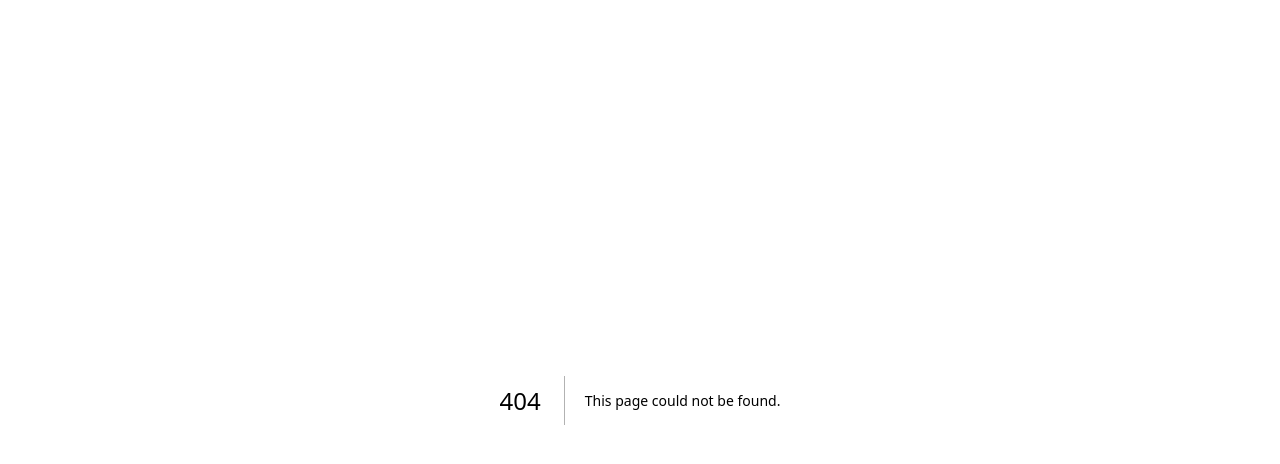
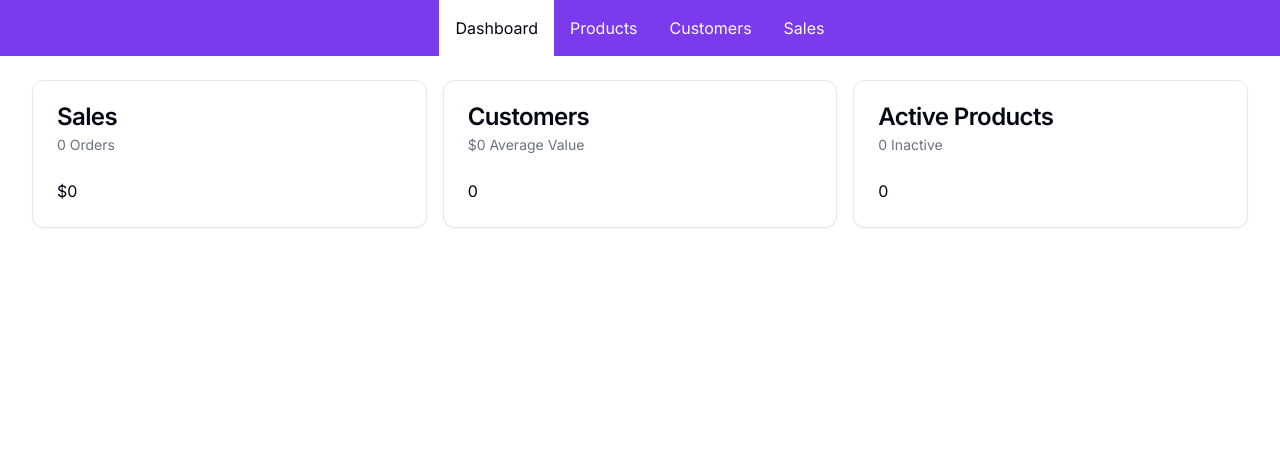
Before and after one commit to JwanCortez93/e-commerce, a Next.js app: page /admin in a window 1280 px wide. Before the commit this address had no page. Shown: the top 464 px of the page. Built offline with nearby package versions, Linux system fonts and the light colour scheme; no server answers; the database is empty.

Commit message:
Dashboard cards

```diff
--- a/package.json
+++ b/package.json
@@ -13,6 +13,7 @@
     "@radix-ui/react-icons": "^1.3.0",
     "class-variance-authority": "^0.7.0",
     "clsx": "^2.1.1",
+    "lucide-react": "^0.394.0",
     "next": "14.2.4",
     "react": "^18",
     "react-dom": "^18",
--- /dev/null
+++ b/src/app/admin/page.tsx
@@ -0,0 +1,93 @@
+import {
+  Card,
+  CardContent,
+  CardDescription,
+  CardHeader,
+  CardTitle,
+} from "@/components/ui/card";
+import db from "@/db/db";
+import { formatCurrency, formatNumber } from "@/lib/formatters";
+
+const getUserData = async () => {
+  const [userCount, orderData] = await Promise.all([
+    db.user.count(),
+    db.order.aggregate({
+      _sum: { pricePaidInCents: true },
+    }),
+  ]);
+
+  return {
+    userCount,
+    averageValuePerUser:
+      userCount === 0
+        ? 0
+        : (orderData._sum.pricePaidInCents || 0) / userCount / 100,
+  };
+};
+
+const getSalesData = async () => {
+  const data = await db.order.aggregate({
+    _sum: { pricePaidInCents: true },
+    _count: true,
+  });
+
+  return {
+    amount: (data._sum.pricePaidInCents || 0) / 100,
+    numberOfSales: data._count,
+  };
+};
+
+const getProductData = async () => {
+  const [activeCount, inactiveCount] = await Promise.all([
+    db.product.count({ where: { isAvailableForPurchase: true } }),
+    db.product.count({ where: { isAvailableForPurchase: false } }),
+  ]);
+  return { activeCount, inactiveCount };
+};
+
+export default async function AdminDashboard() {
+  const [
+    { amount, numberOfSales },
+    { userCount, averageValuePerUser },
+    { activeCount, inactiveCount },
+  ] = await Promise.all([getSalesData(), getUserData(), getProductData()]);
+  return (
+    <div className="grid grid-cols-1 md:grid-cols-2 lg:grid-cols-3 gap-4">
+      <DashboardCard
+        title="Sales"
+        subtitle={`${formatNumber(numberOfSales)} Orders`}
+        body={formatCurrency(amount)}
+      ></DashboardCard>
+      <DashboardCard
+        title="Customers"
+        subtitle={`${formatCurrency(averageValuePerUser)} Average Value`}
+        body={formatNumber(userCount)}
+      ></DashboardCard>
+      <DashboardCard
+        title="Active Products"
+        subtitle={`${formatNumber(inactiveCount)} Inactive`}
+        body={formatNumber(activeCount)}
+      ></DashboardCard>
+    </div>
+  );
+}
+
+type DashboardCardProps = {
+  title: string;
+  subtitle: string;
+  body: string;
+};
+
+function DashboardCard({ title, subtitle, body }: DashboardCardProps) {
+  return (
+    <Card>
+      <CardHeader>
+        <CardTitle>{title}</CardTitle>
+        <CardDescription>{subtitle}</CardDescription>
+      </CardHeader>
+      <CardContent>
+        <p>{body}</p>
+      </CardContent>
+    </Card>
+  );
+}
--- /dev/null
+++ b/src/components/ui/card.tsx
@@ -0,0 +1,79 @@
+import * as React from "react"
+
+import { cn } from "@/lib/utils"
+
+const Card = React.forwardRef<
+  HTMLDivElement,
+  React.HTMLAttributes<HTMLDivElement>
+>(({ className, ...props }, ref) => (
+  <div
+    ref={ref}
+    className={cn(
+      "rounded-lg border bg-card text-card-foreground shadow-sm",
+      className
+    )}
+    {...props}
+  />
+))
+Card.displayName = "Card"
+
+const CardHeader = React.forwardRef<
+  HTMLDivElement,
+  React.HTMLAttributes<HTMLDivElement>
+>(({ className, ...props }, ref) => (
+  <div
+    ref={ref}
+    className={cn("flex flex-col space-y-1.5 p-6", className)}
+    {...props}
+  />
+))
+CardHeader.displayName = "CardHeader"
+
+const CardTitle = React.forwardRef<
+  HTMLParagraphElement,
+  React.HTMLAttributes<HTMLHeadingElement>
+>(({ className, ...props }, ref) => (
+  <h3
+    ref={ref}
+    className={cn(
+      "text-2xl font-semibold leading-none tracking-tight",
+      className
+    )}
+    {...props}
+  />
+))
+CardTitle.displayName = "CardTitle"
+
+const CardDescription = React.forwardRef<
+  HTMLParagraphElement,
+  React.HTMLAttributes<HTMLParagraphElement>
+>(({ className, ...props }, ref) => (
+  <p
+    ref={ref}
+    className={cn("text-sm text-muted-foreground", className)}
+    {...props}
+  />
+))
+CardDescription.displayName = "CardDescription"
+
+const CardContent = React.forwardRef<
+  HTMLDivElement,
+  React.HTMLAttributes<HTMLDivElement>
+>(({ className, ...props }, ref) => (
+  <div ref={ref} className={cn("p-6 pt-0", className)} {...props} />
+))
+CardContent.displayName = "CardContent"
+
+const CardFooter = React.forwardRef<
+  HTMLDivElement,
+  React.HTMLAttributes<HTMLDivElement>
+>(({ className, ...props }, ref) => (
+  <div
+    ref={ref}
+    className={cn("flex items-center p-6 pt-0", className)}
+    {...props}
+  />
+))
+CardFooter.displayName = "CardFooter"
+
+export { Card, CardHeader, CardFooter, CardTitle, CardDescription, CardContent }
--- /dev/null
+++ b/src/lib/formatters.ts
@@ -0,0 +1,15 @@
+const CURRENCY_FORMATTER = new Intl.NumberFormat("en-US", {
+  currency: "USD",
+  style: "currency",
+  minimumFractionDigits: 0,
+});
+
+export const formatCurrency = (amount: number) => {
+  return CURRENCY_FORMATTER.format(amount);
+};
+
+const NUMBER_FORMATTER = new Intl.NumberFormat("en-US");
+
+export const formatNumber = (number: number) => {
+  return NUMBER_FORMATTER.format(number);
+};
```
Also changed, not shown: 1 other file (tests, documents, lock files or other folders).
